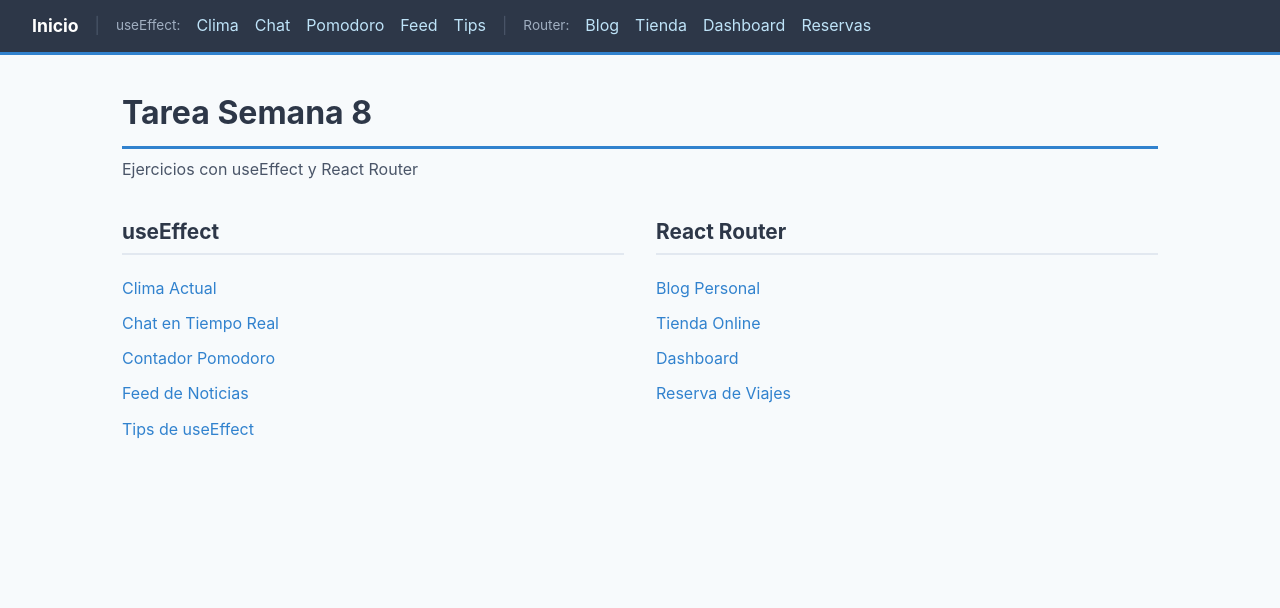
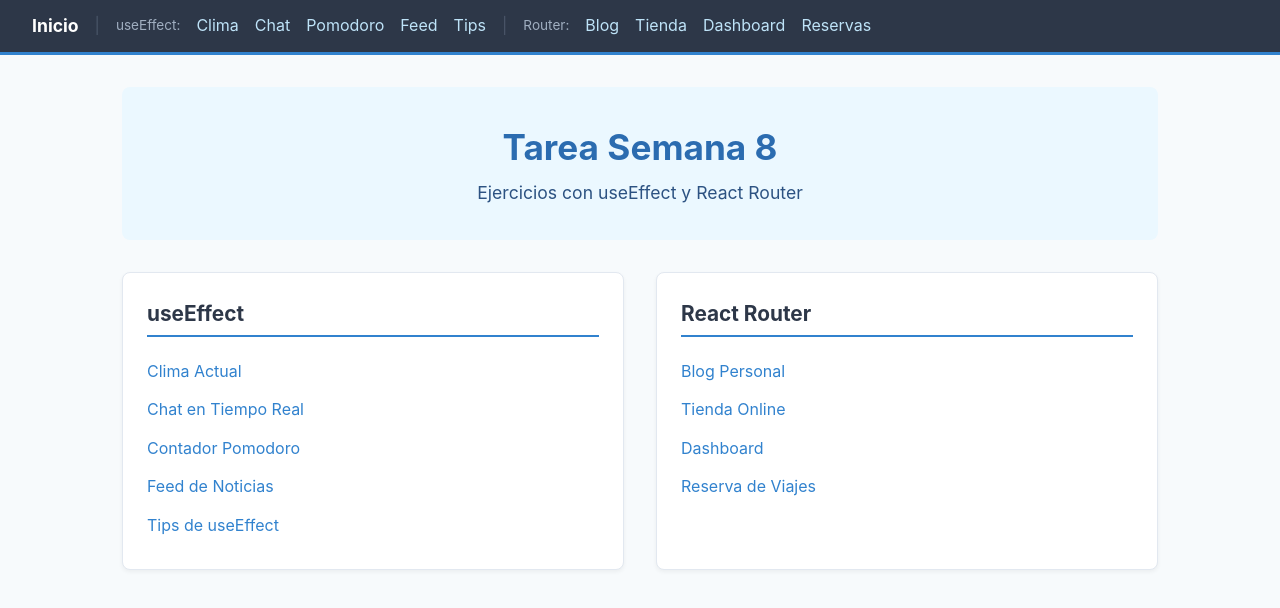
Before and after one commit to Aleluya1234/Tarea-semana-8, a React (Vite) app in the folder Tarea-semana-8/: page / in a window 1280 px wide. Shown: the top 608 px of the page. Built offline with nearby package versions, Linux system fonts and the light colour scheme.

Commit message:
MODIFICO ESTOS 3 ARCHIVOS

```diff
--- a/Tarea-semana-8/src/pages/Inicio.jsx
+++ b/Tarea-semana-8/src/pages/Inicio.jsx
@@ -3,57 +3,98 @@ import { Link } from 'react-router-dom'
 function Inicio() {
   return (
     <div>
-      <h1 style={{
-        fontSize: '2rem',
-        borderBottom: '3px solid #3182ce',
-        paddingBottom: '0.5rem',
-        marginBottom: '0.5rem'
+      <div style={{
+        backgroundColor: '#ebf8ff',
+        padding: '2rem',
+        borderRadius: '8px',
+        marginBottom: '2rem',
+        textAlign: 'center'
       }}>
-        Tarea Semana 8
-      </h1>
-      <p style={{ color: '#4a5568', marginBottom: '2rem' }}>
-        Ejercicios con useEffect y React Router
-      </p>
+        <h1 style={{
+          fontSize: '2.2rem',
+          color: '#2b6cb0',
+          margin: 0
+        }}>
+          Tarea Semana 8
+        </h1>
+        <p style={{
+          color: '#2c5282',
+          fontSize: '1.1rem',
+          marginTop: '0.25rem'
+        }}>
+          Ejercicios con useEffect y React Router
+        </p>
+      </div>
 
       <div style={{
         display: 'grid',
         gridTemplateColumns: '1fr 1fr',
         gap: '2rem'
       }}>
-        <div>
+        <div style={{
+          backgroundColor: 'white',
+          padding: '1.5rem',
+          borderRadius: '8px',
+          boxShadow: '0 2px 4px rgba(0,0,0,0.05)',
+          border: '1px solid #e2e8f0'
+        }}>
           <h2 style={{
             fontSize: '1.3rem',
             color: '#2d3748',
-            borderBottom: '2px solid #e2e8f0',
+            borderBottom: '2px solid #3182ce',
             paddingBottom: '0.3rem',
             marginBottom: '1rem'
           }}>
             useEffect
           </h2>
           <ul>
-            <li style={{ padding: '0.3rem 0' }}><Link to="/clima">Clima Actual</Link></li>
-            <li style={{ padding: '0.3rem 0' }}><Link to="/chat">Chat en Tiempo Real</Link></li>
-            <li style={{ padding: '0.3rem 0' }}><Link to="/pomodoro">Contador Pomodoro</Link></li>
-            <li style={{ padding: '0.3rem 0' }}><Link to="/feed">Feed de Noticias</Link></li>
-            <li style={{ padding: '0.3rem 0' }}><Link to="/tips">Tips de useEffect</Link></li>
+            <li style={{ padding: '0.4rem 0' }}>
+              <Link to="/clima">Clima Actual</Link>
+            </li>
+            <li style={{ padding: '0.4rem 0' }}>
+              <Link to="/chat">Chat en Tiempo Real</Link>
+            </li>
+            <li style={{ padding: '0.4rem 0' }}>
+              <Link to="/pomodoro">Contador Pomodoro</Link>
+            </li>
+            <li style={{ padding: '0.4rem 0' }}>
+              <Link to="/feed">Feed de Noticias</Link>
+            </li>
+            <li style={{ padding: '0.4rem 0' }}>
+              <Link to="/tips">Tips de useEffect</Link>
+            </li>
           </ul>
         </div>
 
-        <div>
+        <div style={{
+          backgroundColor: 'white',
+          padding: '1.5rem',
+          borderRadius: '8px',
+          boxShadow: '0 2px 4px rgba(0,0,0,0.05)',
+          border: '1px solid #e2e8f0'
+        }}>
           <h2 style={{
             fontSize: '1.3rem',
             color: '#2d3748',
-            borderBottom: '2px solid #e2e8f0',
+            borderBottom: '2px solid #3182ce',
             paddingBottom: '0.3rem',
             marginBottom: '1rem'
           }}>
             React Router
           </h2>
           <ul>
-            <li style={{ padding: '0.3rem 0' }}><Link to="/blog">Blog Personal</Link></li>
-            <li style={{ padding: '0.3rem 0' }}><Link to="/tienda">Tienda Online</Link></li>
-            <li style={{ padding: '0.3rem 0' }}><Link to="/dashboard">Dashboard</Link></li>
-            <li style={{ padding: '0.3rem 0' }}><Link to="/reservas">Reserva de Viajes</Link></li>
+            <li style={{ padding: '0.4rem 0' }}>
+              <Link to="/blog">Blog Personal</Link>
+            </li>
+            <li style={{ padding: '0.4rem 0' }}>
+              <Link to="/tienda">Tienda Online</Link>
+            </li>
+            <li style={{ padding: '0.4rem 0' }}>
+              <Link to="/dashboard">Dashboard</Link>
+            </li>
+            <li style={{ padding: '0.4rem 0' }}>
+              <Link to="/reservas">Reserva de Viajes</Link>
+            </li>
           </ul>
         </div>
       </div>
--- a/Tarea-semana-8/src/pages/useEffect/FeedNoticias.jsx
+++ b/Tarea-semana-8/src/pages/useEffect/FeedNoticias.jsx
@@ -5,37 +5,55 @@ function FeedNoticias() {
 
   useEffect(() => {
     const noticiasIniciales = [
-      { id: 1, titulo: 'Noticia 1', tiempo: 'hace 2 min' },
-      { id: 2, titulo: 'Noticia 2', tiempo: 'hace 1 hora' },
-      { id: 3, titulo: 'Noticia 3', tiempo: 'hace 3 horas' }
+      { id: 1, titulo: 'Nuevo proyecto de ley aprobado', tiempo: 'hace 2 min', categoria: 'Política' },
+      { id: 2, titulo: 'El clima cambia en la región', tiempo: 'hace 1 hora', categoria: 'Clima' },
+      { id: 3, titulo: 'Tecnología avanza en el país', tiempo: 'hace 3 horas', categoria: 'Tecnología' },
+      { id: 4, titulo: 'Evento deportivo programado', tiempo: 'hace 5 horas', categoria: 'Deportes' }
     ]
     setNoticias(noticiasIniciales)
 
-    // Simular nuevas noticias cada 10 segundos
     const interval = setInterval(() => {
+      const nuevasNoticias = [
+        'Actualización de última hora',
+        'Nuevo avance científico',
+        'Cambios en el mercado'
+      ]
+      const nueva = nuevasNoticias[Math.floor(Math.random() * nuevasNoticias.length)]
+
       const nuevaNoticia = {
         id: Date.now(),
-        titulo: `Noticia ${noticias.length + 1}`,
-        tiempo: 'hace unos segundos'
+        titulo: nueva,
+        tiempo: 'hace unos segundos',
+        categoria: ['Política', 'Clima', 'Tecnología', 'Deportes'][Math.floor(Math.random() * 4)]
       }
       setNoticias(prev => [nuevaNoticia, ...prev])
-    }, 10000)
+    }, 8000)
 
     return () => clearInterval(interval)
   }, [])
 
   return (
     <div>
-      <h2>Feed de Noticias</h2>
+      <h2 style={{ borderBottom: '2px solid #3182ce', paddingBottom: '0.5rem' }}>
+        Feed de Noticias
+      </h2>
 
       {noticias.map((noticia) => (
-        <div key={noticia.id} style={{
-          padding: '0.5rem',
-          margin: '0.5rem 0',
-          borderBottom: '1px solid #eee'
-        }}>
-          <p><strong>{noticia.titulo}</strong></p>
-          <small style={{ color: '#666' }}>{noticia.tiempo}</small>
+        <div
+          key={noticia.id}
+          style={{
+            padding: '0.75rem',
+            margin: '0.5rem 0',
+            backgroundColor: 'white',
+            border: '1px solid #e2e8f0',
+            borderRadius: '4px'
+          }}
+        >
+          <p style={{ fontWeight: 'bold', margin: 0 }}>{noticia.titulo}</p>
+          <div style={{ display: 'flex', gap: '1rem', marginTop: '0.25rem' }}>
+            <small style={{ color: '#3182ce' }}>{noticia.categoria}</small>
+            <small style={{ color: '#a0aec0' }}>{noticia.tiempo}</small>
+          </div>
         </div>
       ))}
     </div>
--- a/Tarea-semana-8/src/pages/useEffect/TipsUseEffect.jsx
+++ b/Tarea-semana-8/src/pages/useEffect/TipsUseEffect.jsx
@@ -1,19 +1,51 @@
 function TipsUseEffect() {
+  const tips = [
+    {
+      id: 1,
+      titulo: 'Piensa en la limpieza',
+      descripcion: 'Siempre retorna una función de limpieza en useEffect para evitar memory leaks.'
+    },
+    {
+      id: 2,
+      titulo: 'Usa bien las dependencias',
+      descripcion: 'El array de dependencias determina cuándo se ejecuta el efecto. Vacío = una sola vez.'
+    },
+    {
+      id: 3,
+      titulo: 'No pongas lógica en el render',
+      descripcion: 'UseEffect es para efectos secundarios, no para lógica que puede ir directamente en el render.'
+    },
+    {
+      id: 4,
+      titulo: 'Múltiples useEffect',
+      descripcion: 'Puedes tener varios useEffect en un componente para separar responsabilidades.'
+    }
+  ]
+
   return (
     <div>
-      <h2>Tips clave de useEffect</h2>
+      <h2 style={{ borderBottom: '2px solid #3182ce', paddingBottom: '0.5rem' }}>
+        Tips clave de useEffect
+      </h2>
 
-      <ul style={{ listStyle: 'none', padding: 0 }}>
-        <li style={{ padding: '0.5rem', margin: '0.5rem 0', backgroundColor: '#f5f5f5' }}>
-          <strong>1.</strong> Siempre piensa en la limpieza (return)
-        </li>
-        <li style={{ padding: '0.5rem', margin: '0.5rem 0', backgroundColor: '#f5f5f5' }}>
-          <strong>2.</strong> Usa bien las dependencias para evitar bucles infinitos
-        </li>
-        <li style={{ padding: '0.5rem', margin: '0.5rem 0', backgroundColor: '#f5f5f5' }}>
-          <strong>3.</strong> No pongas lógica que pueda ir directamente en el render
-        </li>
-      </ul>
+      <div style={{ marginTop: '1rem' }}>
+        {tips.map((tip) => (
+          <div
+            key={tip.id}
+            style={{
+              padding: '0.75rem',
+              margin: '0.5rem 0',
+              backgroundColor: 'white',
+              border: '1px solid #e2e8f0',
+              borderRadius: '4px',
+              borderLeft: '4px solid #3182ce'
+            }}
+          >
+            <p style={{ fontWeight: 'bold', margin: 0 }}>{tip.titulo}</p>
+            <p style={{ color: '#4a5568', margin: '0.25rem 0 0 0' }}>{tip.descripcion}</p>
+          </div>
+        ))}
+      </div>
     </div>
   )
 }
```
